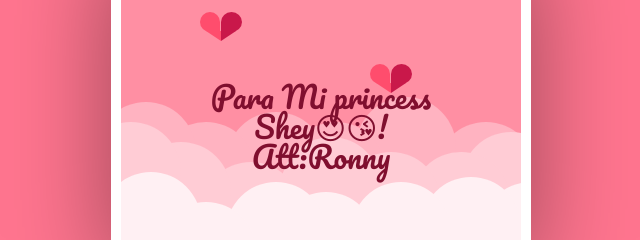
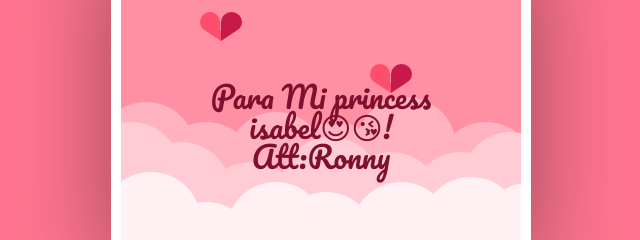
Before and after one commit to Ronny-622/Ronny, a plain HTML site: page index.html in a window 1280 px wide. Shown: the part 296-536 px from the top of the page, 319-959 px from the left. Drawn offline with Linux system fonts and the light colour scheme.

Commit message:
Update index.html

```diff
--- a/index.html
+++ b/index.html
@@ -33,7 +33,7 @@
           <div class="right-side"></div>
         </div>
       </div>
-      <div class="text"><span>Para Mi princess</br> Shey😍😘!<br>Att:Ronny</Att:Ronny></div>
+      <div class="text"><span>Para Mi princess</br> isabel😍😘!<br>Att:Ronny</Att:Ronny></div>
     </div>
 
     </div>
```
